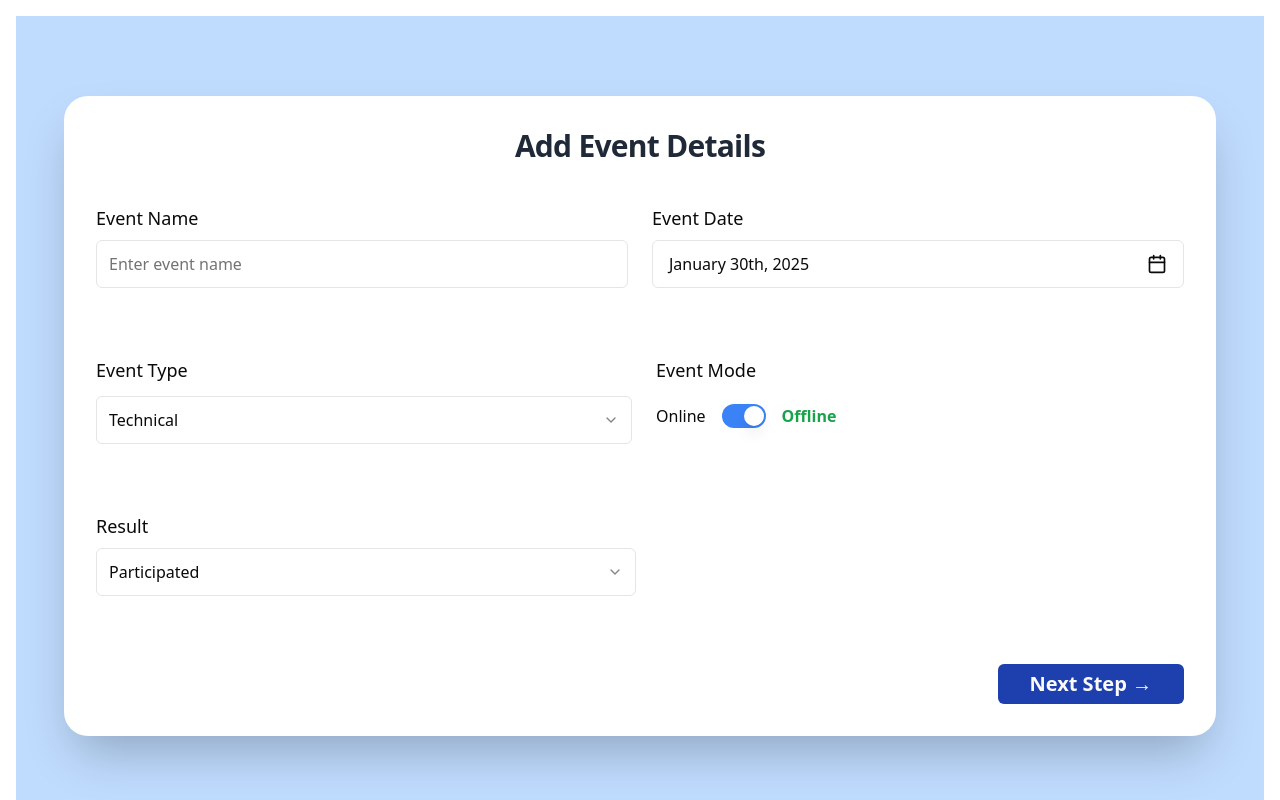
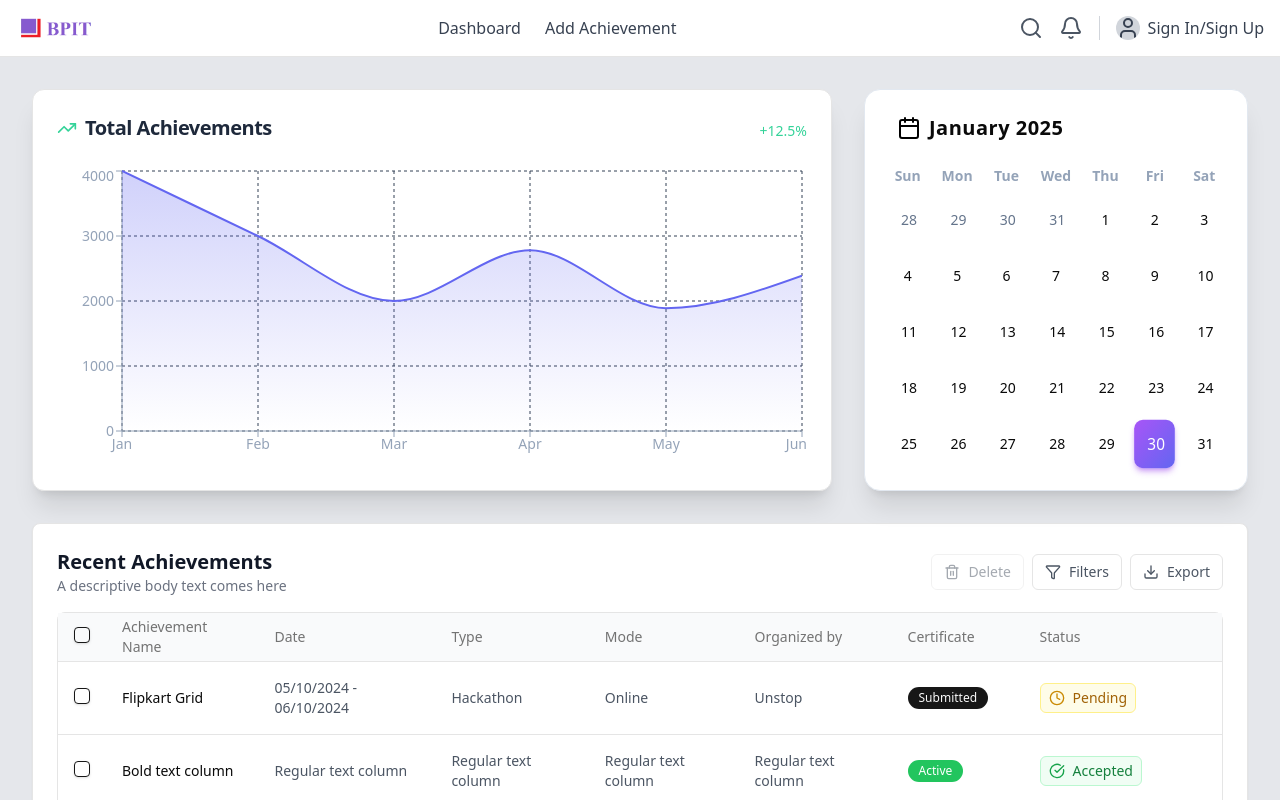
Before and after one commit to RyBhrdwj/Achievement-Management-Frontend, a React (Vite) app in the folder client/: page / in a window 1280 px wide. Shown: the top 800 px of the page. Built offline with nearby package versions, Linux system fonts and the light colour scheme.

Commit message:
added navbar and changed some ui in dashboard

```diff
--- a/client/src/App.tsx
+++ b/client/src/App.tsx
@@ -1,20 +1,13 @@
-import React from "react";
-import { Routes, Route } from "react-router-dom";
-import EventForm from "./Pages/event-form";
-import Dashboard from "./dashboard/dashboard";
+import {  Outlet } from "react-router-dom";
+
+import Navbar from "./navbar/navbar";
 
 function App() {
   return (
-
-      <div className="container mx-auto p-4">
-        {/* <h1 className="text-2xl font-bold mb-4">Shadcn UI Button Test</h1>
-      <TestButton /> */}
-        <Routes>
-          <Route path="/" element={<EventForm />} />
-          <Route path="/dashboard" element={<Dashboard />} />
-        </Routes>
-      </div>
-
+    <div>
+      <Navbar />
+      <Outlet />
+    </div>
   );
 }
 
--- /dev/null
+++ b/client/src/assets/index.ts
@@ -0,0 +1,5 @@
+import Logo from './logo.webp'
+
+export {
+    Logo
+}
--- a/client/src/dashboard/_components/Calendar.tsx
+++ b/client/src/dashboard/_components/Calendar.tsx
@@ -15,12 +15,12 @@ export function Calendar() {
   });
 
   return (
-    <Card className="bg-black backdrop-blur-xl border border-slate-700 shadow-xl shadow-purple-800/20 rounded-2xl">
+    <Card className="bg-white backdrop-blur-xl border border-slate-200 shadow-xl rounded-2xl">
       <CardHeader>
         <div className="flex items-center justify-between px-2">
           <div className="flex items-center space-x-2">
-            <CalendarIcon className="h-6 w-6 text-purple-500" />
-            <CardTitle className="text-xl font-semibold text-white tracking-wide">
+            <CalendarIcon className="h-6 w-6 text-black" />
+            <CardTitle className="text-xl font-semibold tracking-wide">
               {format(currentDate, "MMMM yyyy")}
             </CardTitle>
           </div>
@@ -43,10 +43,10 @@ export function Calendar() {
                 className={`p-3 text-sm font-medium rounded-lg cursor-pointer transition-all duration-300
                   ${
                     isToday
-                      ? "bg-gradient-to-br from-purple-500 to-indigo-500 text-white shadow-md shadow-purple-600/40 scale-110"
+                      ? "bg-gradient-to-br from-purple-500 text-white to-indigo-500 shadow-md shadow-purple-600/40 scale-110"
                       : "hover:bg-white/10"
                   }
-                  ${isCurrentMonth ? "text-white" : "text-slate-500"}
+                  ${isCurrentMonth ? "" : "text-slate-500"}
                 `}
               >
                 {format(date, "d")}
--- a/client/src/dashboard/_components/TotalVisitsGraph.tsx
+++ b/client/src/dashboard/_components/TotalVisitsGraph.tsx
@@ -14,16 +14,16 @@ const data = [
 
 export function VisitsGraph() {
   return (
-    <Card className="bg-black backdrop-blur-lg border-slate-800/50">
+    <Card className="bg-white">
       <CardHeader className="flex flex-row items-center justify-between pb-2">
         <div className="flex items-center space-x-2">
           <TrendingUp className="h-5 w-5 text-emerald-400" />
-          <CardTitle className="text-slate-100">Total Visits</CardTitle>
+          <CardTitle className="text-slate-800 lg:text-xl text-sm">Total Achievements</CardTitle>
         </div>
         <span className="text-emerald-400 text-sm font-medium">+12.5%</span>
       </CardHeader>
       <CardContent>
-        <div className="h-[300px] mt-4">
+        <div className="h-[150px] lg:h-[300px] mt-4 ">
           <ResponsiveContainer width="100%" height="100%">
             <AreaChart data={data}>
               <defs>
@@ -33,8 +33,8 @@ export function VisitsGraph() {
                 </linearGradient>
               </defs>
               <CartesianGrid strokeDasharray="3 3" stroke="#334155" />
-              <XAxis dataKey="name" stroke="#94a3b8" />
-              <YAxis stroke="#94a3b8" />
+              <XAxis dataKey="name" stroke="#94a3b8" className="text-xs sm:text-sm" />
+              <YAxis stroke="#94a3b8"  className="text-xs sm:text-sm"  />
               <Tooltip
                 contentStyle={{
                   backgroundColor: '#1e293b',
--- a/client/src/dashboard/dashboard.tsx
+++ b/client/src/dashboard/dashboard.tsx
@@ -4,12 +4,7 @@ import { RecentAchievements } from "./_components/RecentAchievements";
 
 const Dashboard = () => {
   return (
-      <div className="min-h-screen bg-gradient-to-br from-purple-100 via-black-100 to-purple-300 backdrop-blur-lg shadow-1xl rounded-2xl p-8 border border-purple-100/50">
-
-          <h1 className="text-3xl font-bold text-gray-900 bg-gradient-to-r from-purple-600 to-purple-400 bg-clip-text text-transparent mb-4">
-            Dashboard
-          </h1>
-
+      <div className="min-h-screen bg-gray-200 p-8 ">
           <div className="grid grid-cols-1 md:grid-cols-2 lg:grid-cols-3 gap-8">
             <div className="lg:col-span-2">
               <VisitsGraph />
@@ -19,7 +14,6 @@ const Dashboard = () => {
             </div>
             <div className="lg:col-span-3">
             <RecentAchievements  />;
-
             </div>
           </div>
         </div>
--- a/client/src/main.tsx
+++ b/client/src/main.tsx
@@ -1,14 +1,33 @@
 import React from "react";
 import ReactDOM from "react-dom/client";
-import { BrowserRouter } from "react-router-dom";
+import {
+  BrowserRouter,
+  createBrowserRouter,
+  createRoutesFromElements,
+  Route,
+  RouterProvider,
+  Routes,
+} from "react-router-dom";
 import App from "./App";
 import "./index.css"; // or "./globals.css"
+import Navbar from "./navbar/navbar";
+import Dashboard from "./dashboard/dashboard";
+import EventForm from "./Pages/event-form";
 
+const Layout: React.FC = () => {
+  const router = createBrowserRouter(
+    createRoutesFromElements(
+      <Route path="/" element={<App />}>
+        <Route path="" element={<Dashboard />} />
+        <Route path="add-event" element={<EventForm />} />
+      </Route>
+    )
+  );
+  return <RouterProvider router={router} />;
+};
 
 ReactDOM.createRoot(document.getElementById("root")!).render(
   <React.StrictMode>
-    <BrowserRouter>
-      <App />
-    </BrowserRouter>
+    <Layout />
   </React.StrictMode>
 );
--- /dev/null
+++ b/client/src/navbar/navbar.tsx
@@ -0,0 +1,34 @@
+import React from "react";
+import { Bell, Search, User } from "lucide-react";
+import { Logo } from "@/assets";
+import { Link } from "react-router-dom";
+
+const Navbar: React.FC = () => {
+  return (
+    <nav className="flex items-center justify-between px-4 py-2 border-b bg-white">
+      <div className="">
+        <img src={Logo} className="h-10 w-auto" />
+      </div>
+      <div className="flex space-x-6 text-gray-700">
+        <Link to={'/'} className="hover:text-black">
+          Dashboard
+        </Link>
+        <Link to={'/add-event'} className="hover:text-black">
+          Add Achievement
+        </Link>
+      </div>
+
+      <div className="flex items-center space-x-4">
+        <Search className="text-gray-600 cursor-pointer" />
+        <Bell className="text-gray-600 cursor-pointer" />
+        <div className="w-px h-6 bg-gray-300"></div>
+        <button className="flex items-center space-x-2 text-gray-700 hover:text-black">
+          <User className="w-6 h-6 bg-gray-300 rounded-full" />
+          <span>Sign In/Sign Up</span>
+        </button>
+      </div>
+    </nav>
+  );
+};
+
+export default Navbar;
```
Also changed, not shown: client/src/assets/logo.webp (added).
